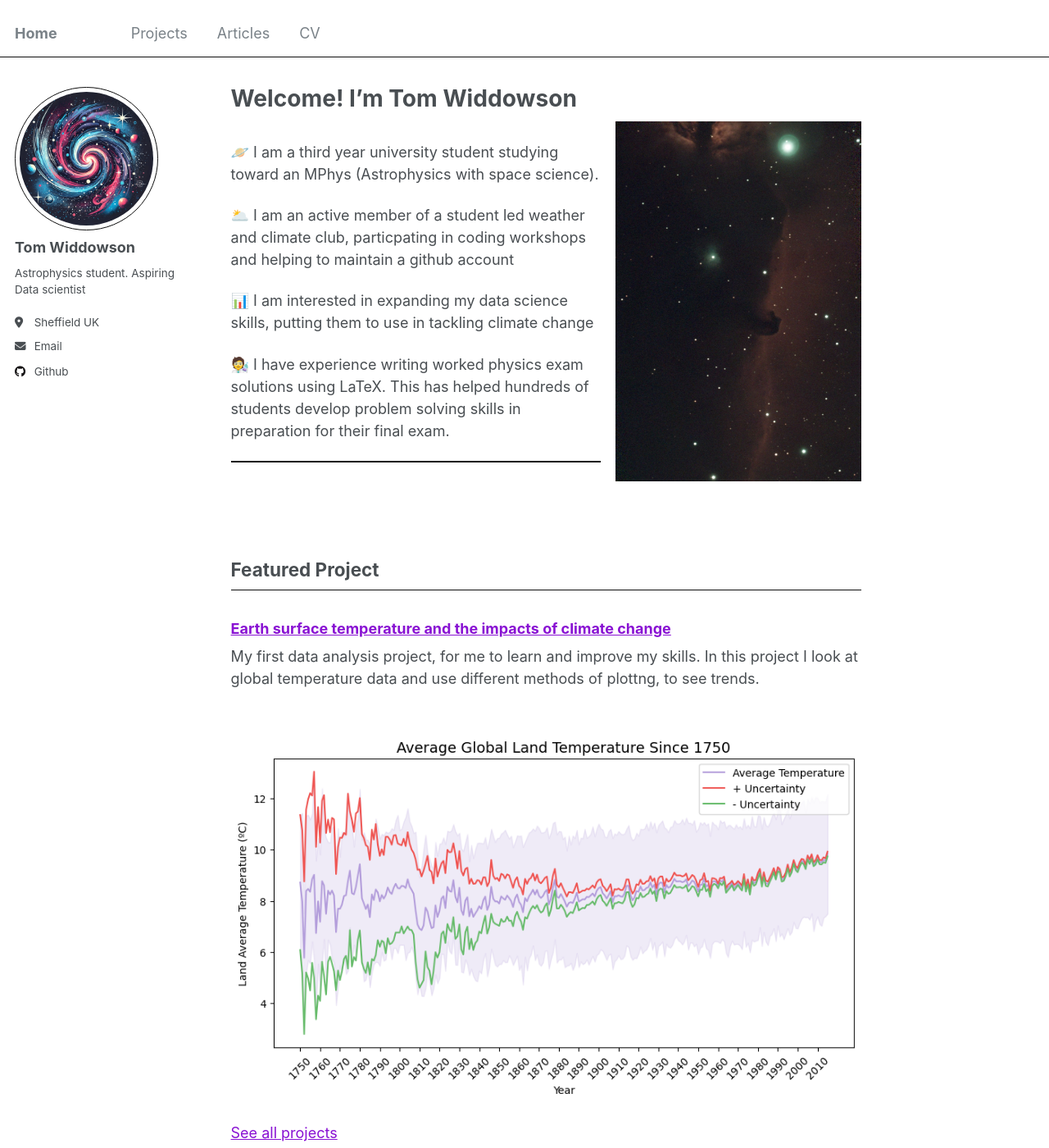
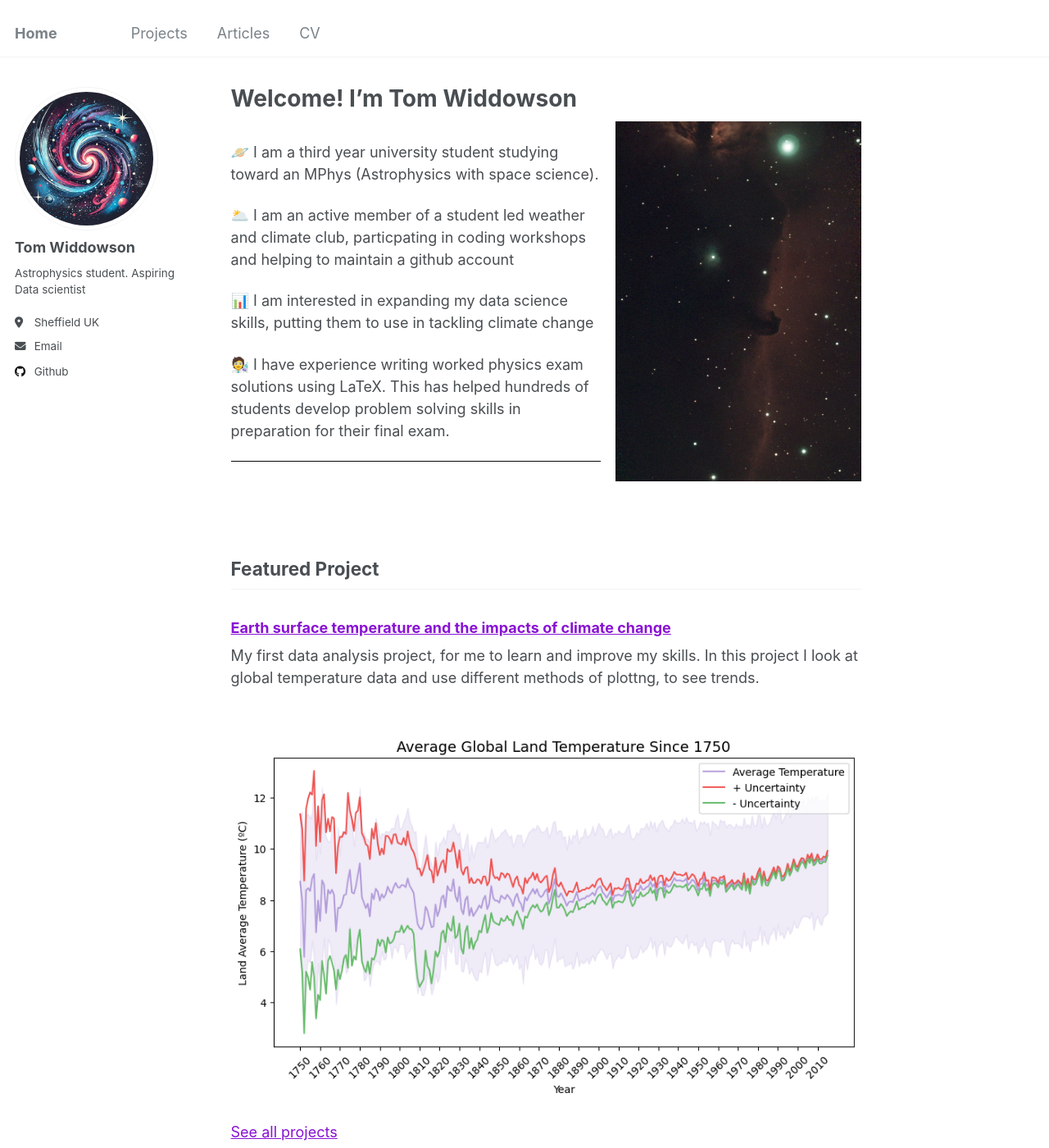
Before and after one commit to tomhwidd/tomhwidd.github.io, a Jekyll site: the page built from _pages/about.md, in a window 1280 px wide and 1400 px high. Shown: the whole window at 82% size. Built offline with Jekyll 4.4.1, drawn with Linux system fonts in a browser that asks for light colours.

Commit message:
line colours

```diff
--- a/_sass/_base.scss
+++ b/_sass/_base.scss
@@ -157,7 +157,7 @@ hr {
   display: block;
   margin: 1em 0;
   border: 0;
-  border-top: 2px solid $border-color;
+  border-top: 1.5px solid #070707
 }
 
 /* lists */
--- a/_sass/_variables.scss
+++ b/_sass/_variables.scss
@@ -67,8 +67,7 @@ $background-color           : #fff;
 $code-background-color      : #fafafa;
 $code-background-color-dark : $light-gray;
 $text-color                 : $dark-gray;
-$border-color               : #0e0e0e;
-// $border-color               : $lighter-gray;
+$border-color               : $lighter-gray;
 
 $primary-color              : #7a8288;
 $success-color              : #62c462;
```
